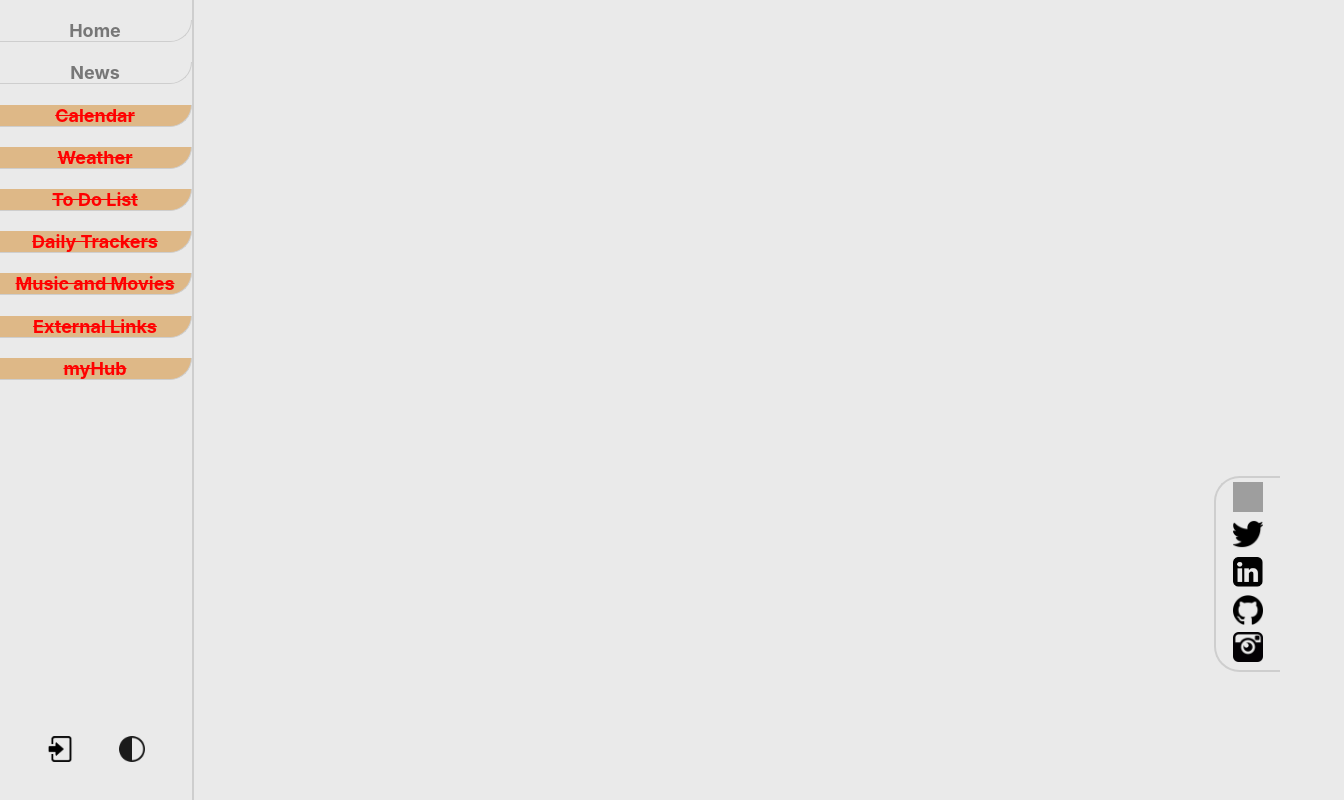
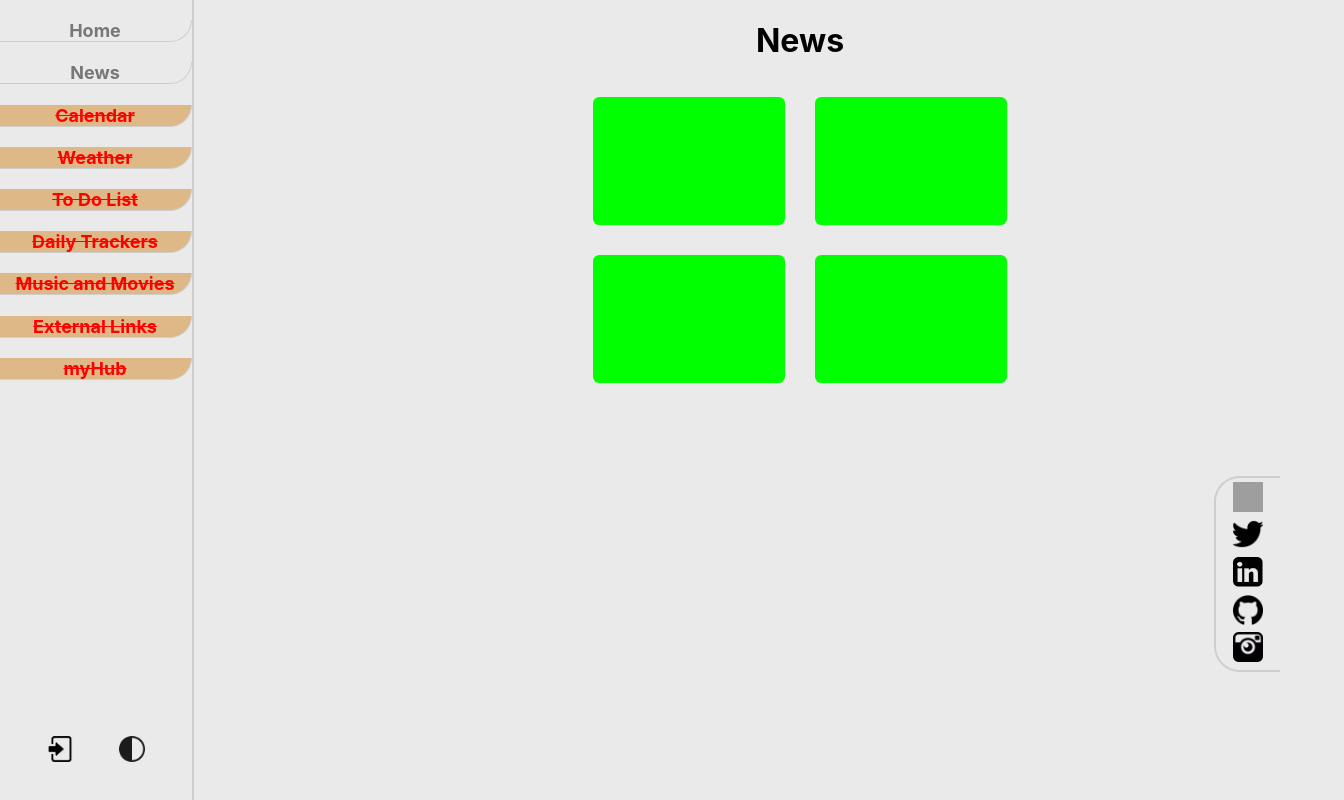
Before and after one commit to AxelrodAsaf/AsafDash, a React (Create React App) app: page /News in a window 1280 px wide. Shown: the whole page, 1344 px wide, since content can reach past the window. Built offline with nearby package versions, Linux system fonts and the light colour scheme; grey boxes are pictures that could not be loaded.

Commit message:
Opened News component;

```diff
--- a/src/pages/Home.jsx
+++ b/src/pages/Home.jsx
@@ -24,7 +24,6 @@ function Home(props) {
         const timer = setInterval(() => {
             setClock(new Date().toLocaleString());
         }, 500);
-
         return () => {
             clearInterval(timer);
         };
@@ -38,6 +37,7 @@ function Home(props) {
     const weatherAPIkey2 = "6367cfbb689a28190bcd5a74e0ea3b8a";
     function getWeatherData() {
         // Send to API
+        console.log(`Weather API request sent at ${clock}`);
         const weatherAPIurl = `https://api.openweathermap.org/data/2.5/weather?lat=${locLati}&lon=${locLong}&appid=${weatherAPIkey2}`
         axios.get(weatherAPIurl).then((response) => {
             setWeatherData(response.data);
@@ -80,7 +80,6 @@ function Home(props) {
             }
         };
         axios.request(options).then(function (response) {
-            console.log(response.data);
             setConvCurrency(response.data)
         }).catch(function (error) {
             console.error(error);
@@ -98,7 +97,6 @@ function Home(props) {
             }
         };
         axios.request(options).then(function (response) {
-            console.log(response.data);
             setConvCurrency2(response.data)
         }).catch(function (error) {
             console.error(error);
--- a/src/pages/News.jsx
+++ b/src/pages/News.jsx
@@ -3,13 +3,21 @@ import Navbar from '../components/Navbar';
 
 function News(props) {
     return (
-        <div>
+        <div className='news-main'>
             <Navbar />
-            <h1>News</h1>
+            <div className="news-page-div">
+                <h1>News</h1>
 
+                <div className="news-left">
+                    <div className='news-widget'></div>
+                    <div className='news-widget'></div>
+                </div>
+                <div className="news-right">
+                    <div className='news-widget'></div>
+                    <div className='news-widget'></div>
+                </div>
 
-
-
+            </div>
         </div>
     );
 }
```
